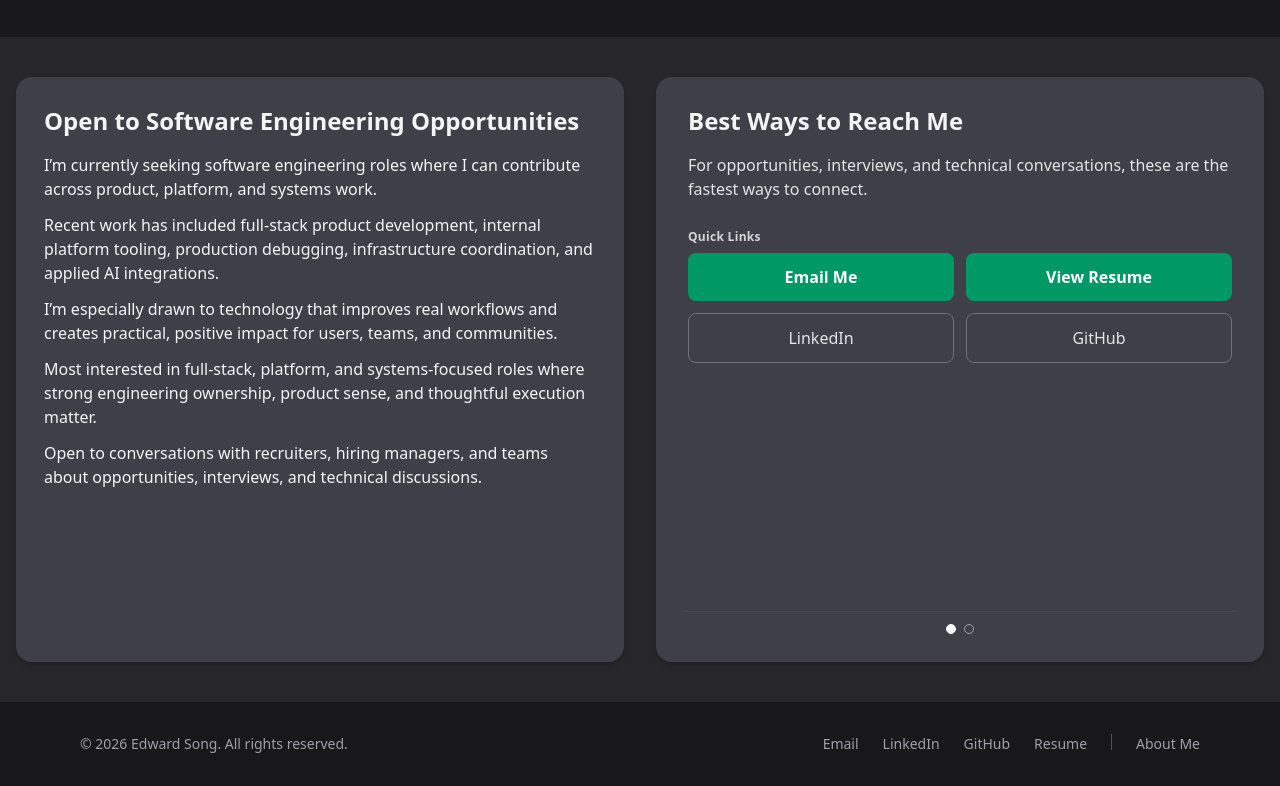
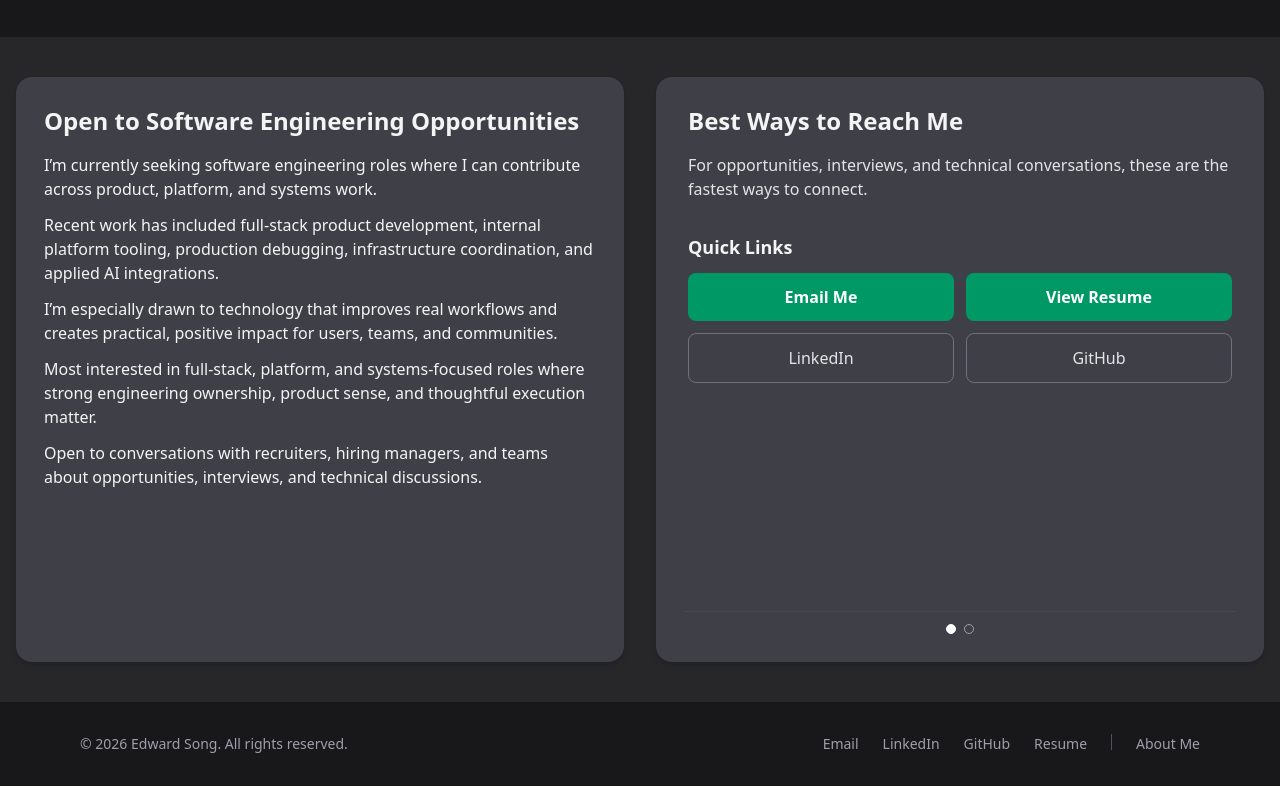
Before and after one commit to edwardsong08/final-profile, a Next.js app: page / in a window 1280 px wide. Shown: the part 3117-3903 px from the top of the page. Built offline with nearby package versions, Linux system fonts and the light colour scheme.

Commit message:
adjust: contact form right card spacing

```diff
--- a/src/components/ContactForm.tsx
+++ b/src/components/ContactForm.tsx
@@ -106,13 +106,13 @@ export default function ContactForm() {
                     </p>
                   </div>
 
-                  <div className="mt-7">
-                    <p className={`text-xs font-semibold tracking-wide ${isDark ? 'text-zinc-300' : 'text-zinc-600'}`}>
+                  <div className="mt-8">
+                    <h4 className={`text-base sm:text-lg font-semibold ${isDark ? 'text-zinc-100' : 'text-zinc-800'}`}>
                       Quick Links
-                    </p>
+                    </h4>
                   </div>
 
-                  <div className="mt-2 grid grid-cols-2 gap-3">
+                  <div className="mt-3 grid grid-cols-2 gap-3">
                     <button
                       type="button"
                       onClick={() => void copyEmail()}
```
